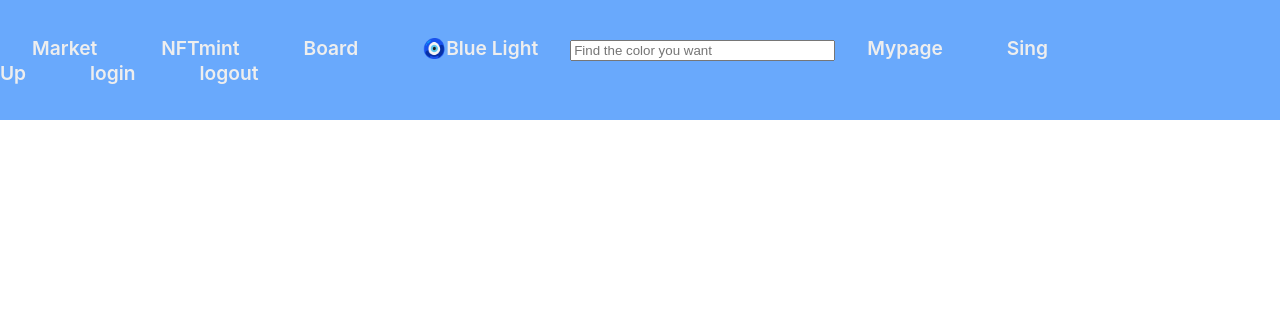
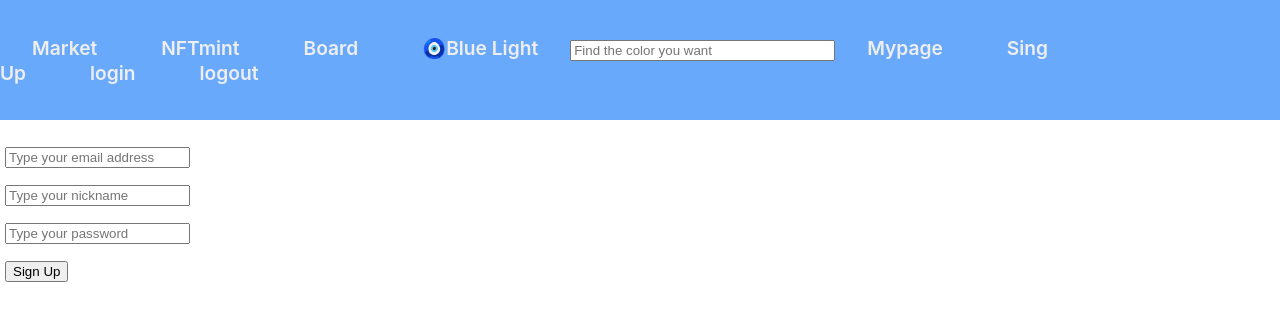
Before and after one commit to codestates/BEB-05-InnoBlue, a React (Create React App) app in the folder client/: page /signup in a window 1280 px wide. Shown: the top 320 px of the page. Built offline with nearby package versions, Linux system fonts and the light colour scheme.

Commit message:
client: add signup interface

```diff
--- a/client/src/App.css
+++ b/client/src/App.css
@@ -1,5 +1,10 @@
 .App {
   text-align: center;
+}
+
+.main {
+  padding-top: 130px;
+  padding-left: 5px;
 }
 
 .App-logo {
--- a/client/src/App.js
+++ b/client/src/App.js
@@ -4,7 +4,7 @@ import MainPage from "./pages/MainPage";
 // // import WritePage from './pages/WritePage';
 // import MyPage from './pages/MyPage';
 // import DetailPage from './pages/DetailPage';
-// import SignUpPage from './pages/SignUpPage';
+import SignUpPage from './pages/SignUpPage';
 // import NFTmintPage from './pages/NFTmintPage';
 // import NotFound from './pages/NotFound'; //optional
 
@@ -15,15 +15,17 @@ function App() {
   return (
     <BrowserRouter>
       {<Header />}
+      <div className="main">
         <Routes>
           <Route path="/" element={<MainPage />} />
           {/* <Route path = '/write' element = {<WritePage />} /> */}
           {/* <Route path = '/mypage' element = {<MyPage />} /> */}
           {/* <Route path = '/detail/:id' element = {<DetailPage />} /> */}
-        {/* <Route path = '/signup' element = {<SignUpPage />} /> */}
+          <Route path = '/signup' element = {<SignUpPage />} />
           {/* <Route path = '/nftmint' element = {<NFTmintPage />} /> */}
           {/* <Route path = '*' element = {<NotFound />} /> */}
         </Routes>
+      </div>
       {/* {<Footer /> } */}
     </BrowserRouter>
   );
--- a/client/src/components/Header.js
+++ b/client/src/components/Header.js
@@ -20,8 +20,8 @@ export default function Header() {
           className="Search-Input"
         />
 
-        <Link to="Mypage">Mypage</Link>
-        <Link to="signUpPage">Sing Up</Link>
+        <Link to="/">Mypage</Link>
+        <Link to="/signup">Sing Up</Link>
         <Link to="Login">login</Link>
         <Link to="Logout">logout</Link>
       </nav>
--- a/client/src/pages/SignUpPage.js
+++ b/client/src/pages/SignUpPage.js
@@ -0,0 +1,67 @@
+import { useState } from 'react';
+import axios from 'axios';
+
+function SignUp(){
+    const [email, setEmail] = useState();
+    const [nickname, setNickname] = useState();
+    const [password, setPassword] = useState();
+    const [userData, setUserData] = useState();
+    const [message, setMessage] = useState();
+
+    const signUp = async () => {
+        try {
+            const result = await axios.post('http://localhost:4000/user/join',
+                {
+                    "email": email,
+                    "nickname": nickname,
+                    "password": password
+                }
+            )
+            console.log(result);
+            setUserData(result.data.data);
+            setMessage(result.data.message);
+        } catch (e) {
+            setMessage(e.response.data);
+        }
+    }
+
+    return userData ?
+        (
+            <div className = "signUpResult">
+                {message}
+            </div>
+        )
+        :(
+            <div className = "signUp">
+                <p>
+                    <input
+                    type = "email"
+                    placeholder="Type your email address"
+                    onChange ={(e)=> {
+                        setEmail(e.target.value);
+                    }}/>
+                </p>
+                <p>
+                    <input
+                    type = "nickname"
+                    placeholder="Type your nickname"
+                    onChange ={(e)=> {
+                        setNickname(e.target.value);
+                    }}/>
+                </p>
+                <p>
+                    <input
+                    type = "password"
+                    placeholder="Type your password"
+                    onChange ={(e)=> {
+                        setPassword(e.target.value);
+                    }}/>
+                </p>
+                <p>
+                    <button onClick={signUp}>Sign Up</button>
+                </p>
+                {message ? <>{message}</>: null}
+            </div>
+        );
+}
+export default SignUp;
```
Lines whose indentation alone changed are shown as unchanged.
